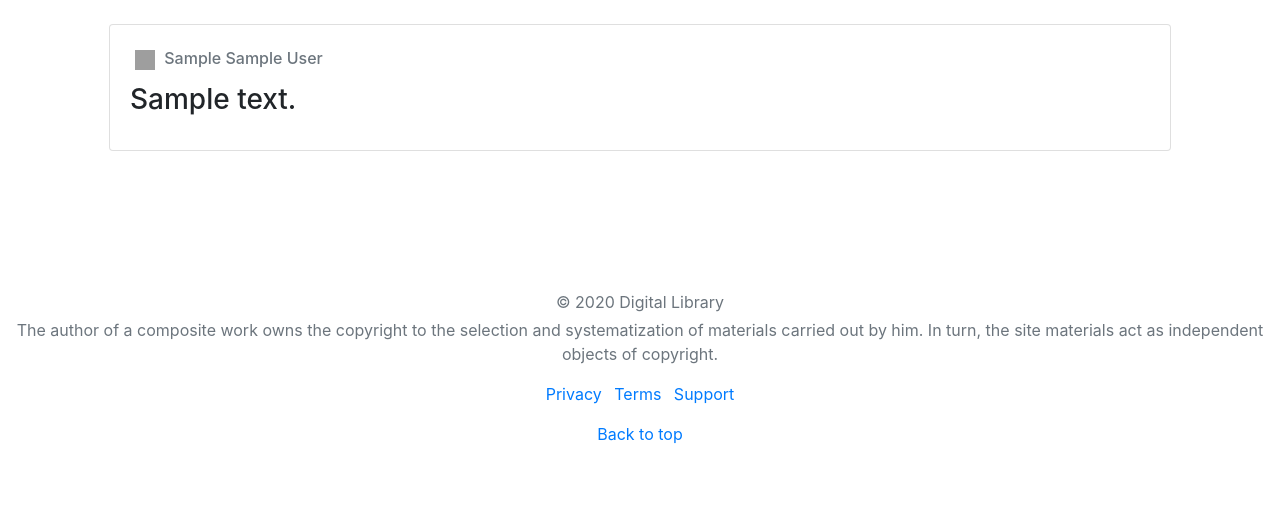
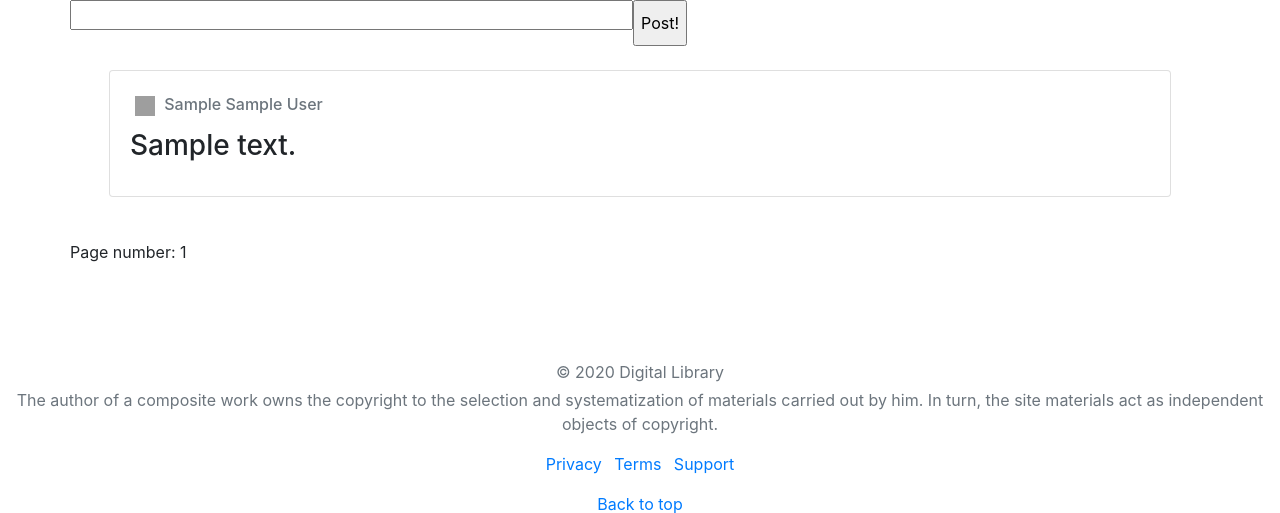
Before and after one commit to PurplePegasuss/Digital-Library-BS19-06, a Flask app: page /material/1/comment_section in a window 1280 px wide. Shown: the part 56-569 px from the top of the page. Run offline with Flask 2, Linux system fonts and the light colour scheme; tables that the repository leaves empty hold one stand-in row (values such as "Sample post"); some libraries are stand-ins or nearby versions; grey boxes are pictures that could not be loaded.

Commit message:
PAGINATION for comments is created

```diff
--- a/digital_library/views/index.py
+++ b/digital_library/views/index.py
@@ -1,4 +1,6 @@
 from flask import Blueprint, render_template, current_app, request, abort
+from flask_paginate import Pagination
+
 from digital_library.db import *
 
 index_router = Blueprint('index', __name__, template_folder='templates')
@@ -57,10 +59,11 @@ def material_overview(material_id=None):
 # TODO: We need to merge this function with material_overview() later
 @index_router.route('/material/<int:material_id>/comment_section')
 def material_comment_section(material_id=None):
+    # Initial page is 1 now !
     try:
-        page = int(request.args.get('page', 0))
-        if page < 0:
-            abort(400, description="The page can't be less than 0")
+        page = int(request.args.get('page', 1))
+        if page < 1:
+            abort(400, description="The page can't be less than 1")
             return
     except ValueError:
         abort(404, description='Page is not found')
@@ -73,14 +76,25 @@ def material_comment_section(material_id=None):
     if not MATERIAL.select().where(MATERIAL.id == material_id).exists():
         abort(404, "No such material exists!")
 
-    # Retrieve the material from DB
-    material = MATERIAL.get(id=material_id)
-
+    # Retrieve comments on this material
     comments = (COMMENT
                 .select()
                 .where(COMMENT.commented_material == material_id)
-                .paginate(page, current_app.config['COMMENTS_PER_PAGE'])
                 )
 
-    return render_template('comment_section.html', comments=comments, page=page,
+    # Get the necessary slice
+    comments_paginated = comments.paginate(page, current_app.config['COMMENTS_PER_PAGE'])
+
+    # Create paginator
+    pagination = Pagination(
+        per_page=current_app.config['COMMENTS_PER_PAGE'],
+        total=len(comments),
+        page=page,
+        record_name='Comments'
+    )
+
+    return render_template('comment_section.html',
+                           comments=comments_paginated,
+                           page=page,
+                           pagination=pagination,
                            comments_per_page=current_app.config["COMMENTS_PER_PAGE"])
--- a/digital_library/views/templates/comment_section.html
+++ b/digital_library/views/templates/comment_section.html
@@ -4,24 +4,40 @@
         <div class="row">
 
         </div>
+
+        <div class="row">
+            <form method="POST" action="">
+                <p>
+                    <input type="text" name="new_comment" size="50">
+                </p>
+            </form>
+
+            <td><input type="submit" value="Post!"></td>
+        </div>
+
         <div class="row">
             {% for comment in comments %}
                 <div class="col-12 mb-4">
                     <div class="card h-75 m-4">
                         <div class="card-body">
                             {% if comment.author %}
-                                <p class = "h6 text-secondary">
-                                    <img src="#" alt="User"height="20" width="20" vspace="5" hspace="5"/>
+                                <p class="h6 text-secondary">
+                                    <img src="#" alt="User" height="20" width="20" vspace="5" hspace="5"/>
                                     {{ comment.author.FullName }}
                                 </p>
                             {% endif %}
                             {% if comment.Text %}
-                                <p class="h3">{{comment.Text}}</p>
+                                <p class="h3">{{ comment.Text }}</p>
                             {% endif %}
                         </div>
                     </div>
                 </div>
             {% endfor %}
+
+            Page number: {{ page }}
+
+            {{ pagination.links }}
+
         </div>
     </div>
 {% endblock %}
```
